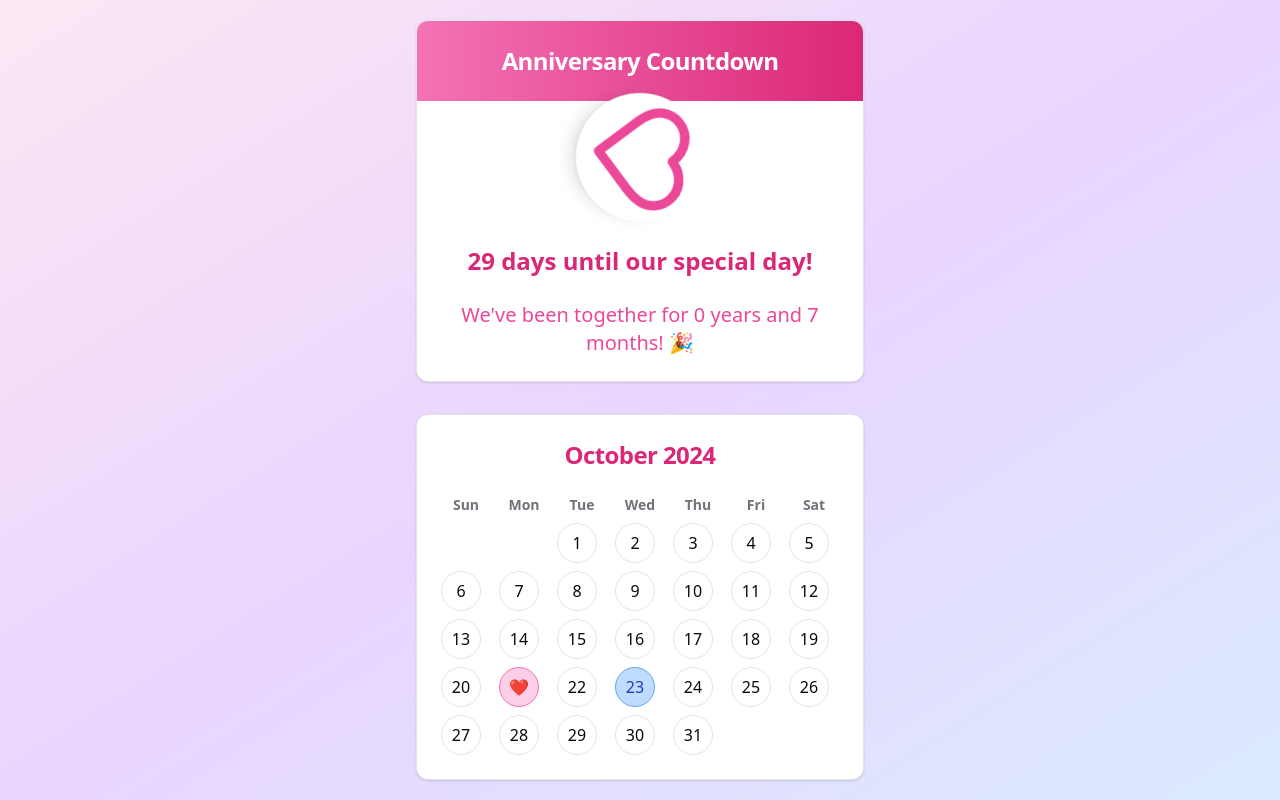
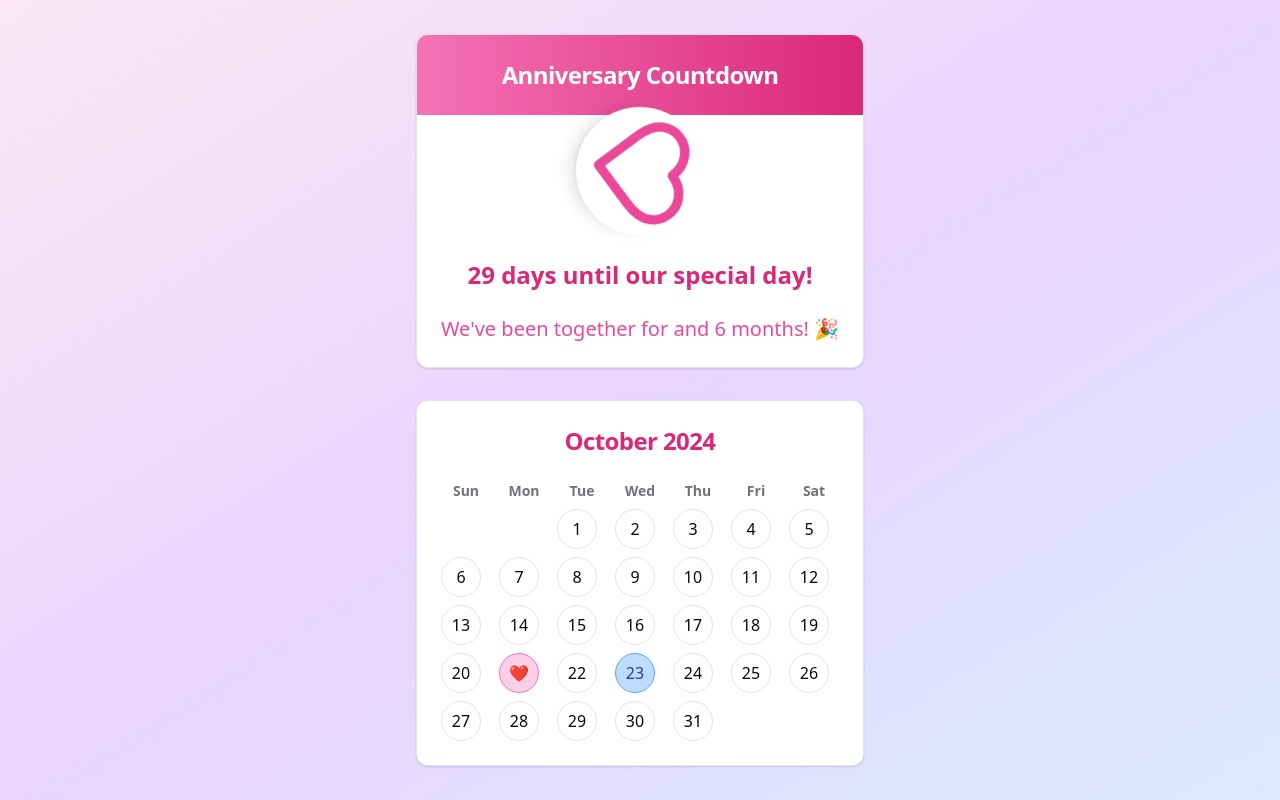
Before and after one commit to pyyupsk/anniversary, a React (Vite) app: page / in a window 1280 px wide. Built offline with nearby package versions, Linux system fonts and the light colour scheme.

Commit message:
fix(helper): update startMonth to 3 to avoid anniversary mix-up (and stay out of trouble!

```diff
--- a/src/components/CountdownMessage.tsx
+++ b/src/components/CountdownMessage.tsx
@@ -48,7 +48,8 @@ export default function CountdownMessage({
                     animate={{ opacity: 1, y: 0 }}
                     transition={{ delay: 0.6 }}
                 >
-                    We've been together for {years} years and {months} months! 🎉
+                    We've been together for {years !== 0 && `${years} years`} and{' '}
+                    {months !== 0 && `${months} months`}! 🎉
                 </motion.p>
             </CardContent>
         </Card>
--- a/src/helper/calculate.ts
+++ b/src/helper/calculate.ts
@@ -16,7 +16,7 @@ export const calculateAnniversaryYearsAndMonths = (
     currentDate: Date,
 ): { years: number; months: number } => {
     const startYear = 2024;
-    const startMonth = 2;
+    const startMonth = 3;
 
     const currentYear = currentDate.getFullYear();
     const currentMonth = currentDate.getMonth();
```
